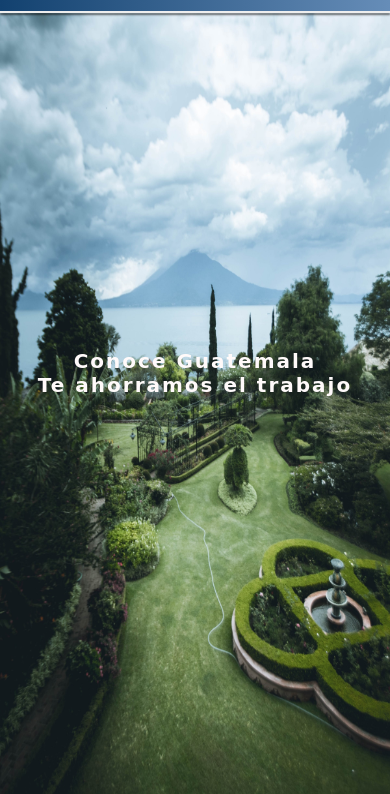
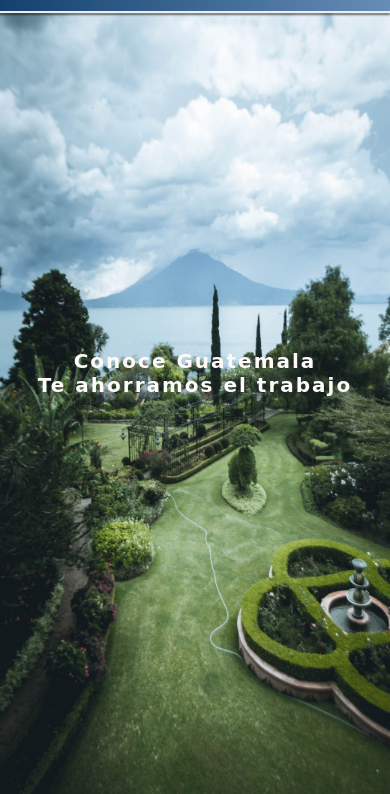
Before and after one commit to ethanrestrada/MeetGuatemala, a plain HTML site: page index.html in a window 390 px wide. Shown: the part 49-843 px from the top of the page. Drawn offline with nearby package versions, Linux system fonts and the light colour scheme; a web font is replaced by a local one.

Commit message:
v.02.2 - main

```diff
--- a/CSS/index_style.css
+++ b/CSS/index_style.css
@@ -6,10 +6,6 @@
 
 body{
     font-family: 'Zen Dots', cursive;
-    height: 100%;
-}
-
-main{
     background-image: url(../IMG/guate-img.jpg);
     background-attachment: fixed;
     background-repeat: no-repeat;
@@ -70,11 +66,13 @@ main{
 
 @media screen and (max-width:700px){
 
-    main{
+    body{
         background-image: url(../IMG/responsive-bg.jpg);
-        background-size: 100%;
+        background-size: cover;
+        background-position: center;
         background-attachment: fixed;
         background-repeat: no-repeat;
+        height: 100%;
     }
 
     .main__contenedor-vacio{
```
